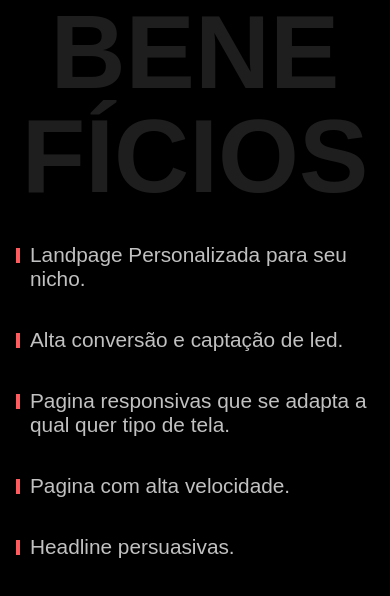
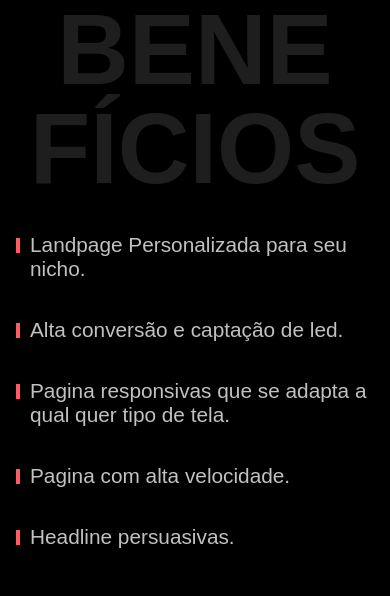
Before and after one commit to Bruno1794/landvenda, a Next.js app: page /beneficios in a window 390 px wide. Shown: the top 596 px of the page. Built offline with nearby package versions, Linux system fonts and the light colour scheme.

Commit message:
atualixação

```diff
--- a/src/app/beneficios/beneficios.module.css
+++ b/src/app/beneficios/beneficios.module.css
@@ -18,6 +18,7 @@
 
 .beneficios h1 {
     font-size: 10rem;
+    font-weight: 800;
     text-align: end;
     line-height: 1;
     color: #1e1e1e;
@@ -27,7 +28,9 @@
 @media (max-width: 999px) {
 
     .beneficios h1{
-        font-size:6.5rem;
+        font-size:6.2rem;
+        font-weight: 800;
+
         text-align: center;
         line-height: 1;
         padding-bottom: 20px;
--- a/src/app/inicio/Inicio.module.css
+++ b/src/app/inicio/Inicio.module.css
@@ -25,7 +25,7 @@
 @media (max-width: 500px) {
     .inicio {
         font-size: 0.18rem;
-        padding-top: 17rem;
+        padding-top: 15rem;
         background: url("/img/mobile.png") no-repeat top;
     }
 
--- a/src/componets/header.tsx
+++ b/src/componets/header.tsx
@@ -1,5 +1,7 @@
 'use client'
-import styles from "./Header.module.css";
+import styles from "./header.module.css";
+
+
 import Image from "next/image";
 import React from "react";
 
```
